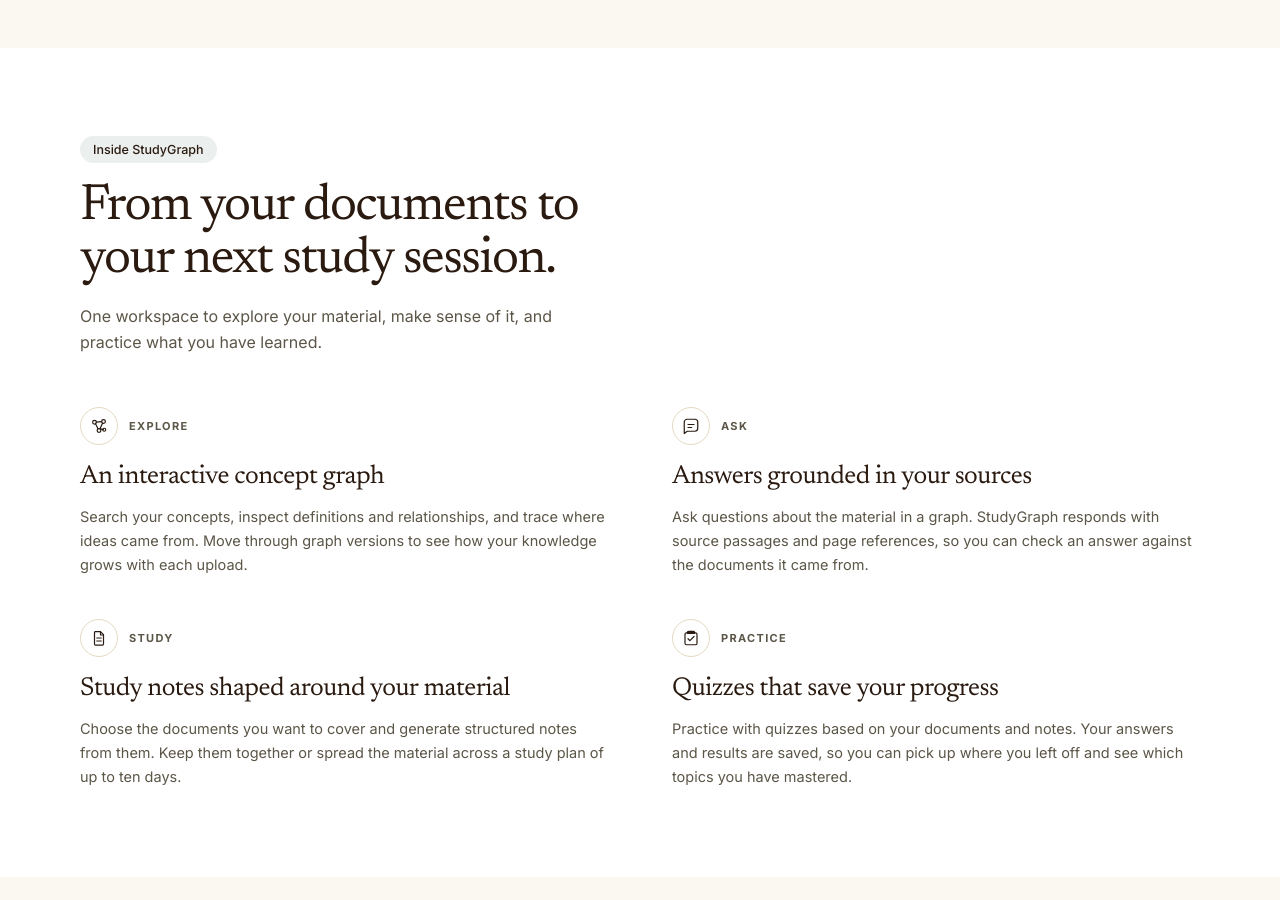
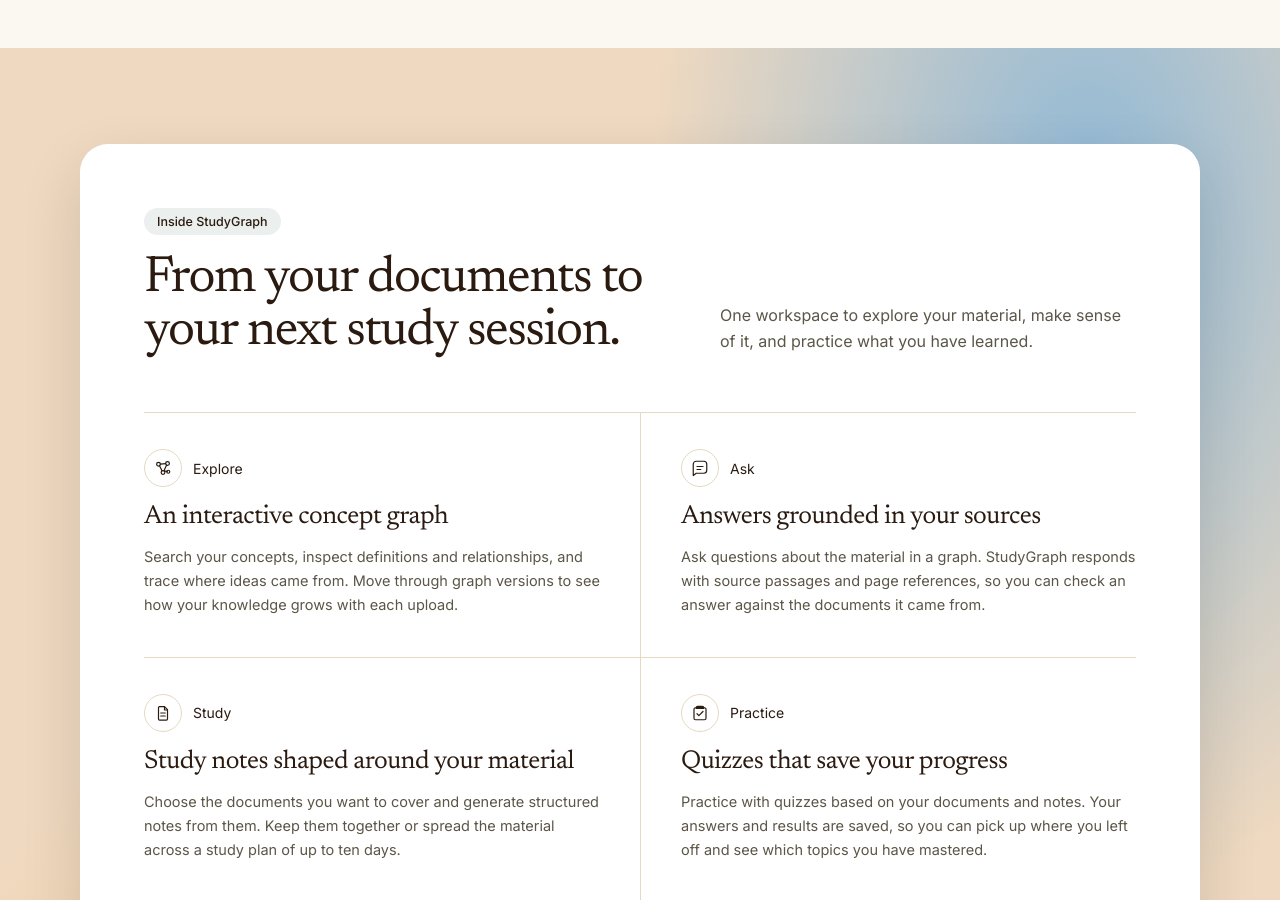
Before and after one commit to YacoobM/StudyGraph, a React (Vite) app: page / in a window 1280 px wide. Shown: the part 1900-2800 px from the top of the page. Built offline with nearby package versions, Linux system fonts and the light colour scheme; no server answers.

Commit message:
feat: gradient sync

```diff
--- a/src/pages/Landing.css
+++ b/src/pages/Landing.css
@@ -1,4 +1,4 @@
-/* Landing page — warm paper, serif display, one soft hero panel. Scoped under .lp */
+/* Landing page — warm paper, serif display, soft gradient panels. Scoped under .lp */
 .lp {
   --lp-max: 1120px;
   --lp-gutter: 28px;
@@ -39,7 +39,7 @@
   left: 16px;
 }
 
-/* buttons: pills, one dark, one soft */
+/* ---------------- buttons: pills, one dark, one soft ---------------- */
 .lp-btn {
   display: inline-flex;
   align-items: center;
@@ -84,23 +84,32 @@
   background: var(--accent-soft);
 }
 
-/* nav: slim, borderless, serif wordmark */
+/* ---------------- nav: floating pill ---------------- */
 .lp-nav {
   position: sticky;
   top: 0;
   z-index: 40;
-  background: rgba(251, 248, 242, 0.9);
-  backdrop-filter: blur(16px);
+  padding: 12px var(--lp-gutter) 0;
+  pointer-events: none; /* only the pill itself is clickable */
 }
 .lp-nav-inner {
+  pointer-events: auto;
   max-width: var(--lp-max);
   margin: 0 auto;
-  min-height: 72px;
-  padding: 12px var(--lp-gutter);
+  min-height: 60px;
+  padding: 8px 10px 8px 22px;
   display: grid;
   grid-template-columns: 1fr auto 1fr;
   align-items: center;
   gap: 24px;
+  border-radius: 999px;
+  background: rgba(255, 255, 255, 0.42);
+  backdrop-filter: blur(18px) saturate(1.6);
+  -webkit-backdrop-filter: blur(18px) saturate(1.6);
+  border: 1px solid rgba(255, 255, 255, 0.65);
+  box-shadow:
+    0 8px 32px rgba(var(--brand-ink-rgb), 0.1),
+    inset 0 1px 0 rgba(255, 255, 255, 0.75);
 }
 .lp-wordmark {
   display: inline-flex;
@@ -163,7 +172,7 @@
   gap: 6px;
 }
 
-/* eyebrow becomes a soft pill, sentence case */
+/* eyebrow: soft pill, sentence case */
 .lp-eyebrow {
   display: inline-block;
   margin-bottom: 18px;
@@ -175,7 +184,7 @@
   color: var(--lp-ink);
 }
 
-/* hero */
+/* ---------------- hero ---------------- */
 .lp-hero {
   max-width: var(--lp-max);
   margin: 0 auto;
@@ -221,6 +230,7 @@
   border-radius: 32px;
   overflow: hidden;
   background: var(--hero-gradient);
+  scroll-margin-top: 92px;
 }
 .lp-hero-visual::before {
   content: "";
@@ -255,7 +265,7 @@
   letter-spacing: 0.03em;
 }
 
-/* demo card */
+/* ---------------- graph demo card ---------------- */
 .lp-demo {
   position: relative;
   z-index: 1;
@@ -369,20 +379,55 @@
   color: var(--lp-muted);
 }
 
-/* sections */
+/* readability inside the demo card */
+.lp-demo-bar,
+.lp-demo-caption,
+.lp-demo-step,
+.lp-demo-stats {
+  color: var(--text-2);
+}
+.lp-demo-title,
+.lp-demo-stats b,
+.lp-demo-step.on {
+  color: var(--text-0);
+}
+.lp-demo .lgd-link line {
+  stroke: var(--border-strong);
+}
+.lp-demo .lgd-label {
+  fill: var(--text-1);
+  font-weight: 600;
+}
+.lp-demo .lgd-node:has(circle[fill="#355b47"]) .lgd-label {
+  fill: var(--text-0);
+  font-weight: 700;
+}
+.lp-demo .lgd-node circle[fill="#b6a58f"] {
+  fill: #9d8a70;
+}
+
+/* ---------------- sections ---------------- */
 .lp-section {
   padding: 88px var(--lp-gutter);
+  scroll-margin-top: 92px;
 }
-.lp-section-alt {
-  background: var(--lp-paper-2);
-}
+
+/* headline left, supporting line right */
 .lp-section-head {
   max-width: var(--lp-max);
   margin: 0 auto 52px;
+  display: grid;
+  grid-template-columns: minmax(0, 1.25fr) minmax(0, 1fr);
+  column-gap: 56px;
+  align-items: end;
+}
+.lp-section-head .lp-eyebrow {
+  grid-column: 1 / -1;
+  justify-self: start;
 }
 .lp-section-head h2 {
   margin: 0;
-  max-width: 20ch;
+  max-width: 18ch;
   font-family: var(--lp-serif);
   font-size: clamp(34px, 4vw, 52px);
   font-weight: 400;
@@ -391,14 +436,14 @@
   color: var(--lp-ink);
 }
 .lp-section-head p {
-  margin: 16px 0 0;
+  margin: 0 0 6px;
   max-width: 48ch;
   font-size: 16px;
   line-height: 1.6;
   color: var(--lp-muted);
 }
 
-/* process: hairline above, no outer box */
+/* ---------------- process: hairline above each step ---------------- */
 .lp-process-box {
   max-width: var(--lp-max);
   margin: 0 auto;
@@ -462,20 +507,43 @@
   color: var(--lp-muted);
 }
 
-/* features: open editorial columns with a clear visual cue per workflow */
+/* ---------------- finale: one gradient behind features, CTA and footer ---------------- */
+.lp-finale {
+  background: var(--hero-gradient);
+}
+
+/* features: white card, hairline cells */
+.lp-section-alt {
+  padding: 96px var(--lp-gutter);
+}
+.lp-feature-card {
+  max-width: var(--lp-max);
+  margin: 0 auto;
+  padding: 64px clamp(24px, 5vw, 64px);
+  border-radius: 28px;
+  background: var(--bg-elev);
+  box-shadow: 0 24px 60px rgba(28, 26, 22, 0.14);
+}
 .lp-benefits {
   max-width: var(--lp-max);
   margin: 0 auto;
   display: grid;
   grid-template-columns: repeat(2, minmax(0, 1fr));
-  column-gap: 64px;
-  row-gap: 42px;
+}
+.lp-benefit {
+  padding: 36px 40px 40px 0;
+  border-top: 1px solid var(--lp-line);
+}
+.lp-benefit:nth-child(even) {
+  padding-left: 40px;
+  padding-right: 0;
+  border-left: 1px solid var(--lp-line);
 }
 .lp-feature-top {
   display: flex;
   align-items: center;
   gap: 11px;
-  margin-bottom: 18px;
+  margin-bottom: 16px;
 }
 .lp-feature-icon {
   width: 38px;
@@ -493,14 +561,6 @@
   width: 18px;
   height: 18px;
 }
-.lp-feature-label {
-  font-size: 11px;
-  font-weight: 700;
-  letter-spacing: 0.12em;
-  line-height: 1;
-  text-transform: uppercase;
-  color: var(--lp-muted);
-}
 .lp-benefit h3 {
   margin: 0 0 12px;
   font-family: var(--lp-serif);
@@ -516,14 +576,16 @@
   color: var(--lp-muted);
 }
 
-/* final CTA */
+/* ---------------- final CTA: full-bleed gradient section ---------------- */
 .lp-cta {
-  padding: 110px var(--lp-gutter);
+  margin: 0;
+  padding: 128px var(--lp-gutter) 112px;
   text-align: center;
 }
 .lp-cta h2 {
   margin: 0 auto;
-  max-width: 16ch;
+  max-width: 18ch;
+  text-wrap: balance;
   font-family: var(--lp-serif);
   font-size: clamp(40px, 5.4vw, 68px);
   font-weight: 400;
@@ -536,19 +598,19 @@
   color: var(--lp-muted);
 }
 
-/* footer */
+/* ---------------- footer ---------------- */
 .lp-foot {
   max-width: var(--lp-max);
   margin: 0 auto;
   padding: 28px var(--lp-gutter) 44px;
-  border-top: 1px solid var(--lp-line);
+  border-top: 1px solid rgba(var(--brand-ink-rgb), 0.14);
   display: flex;
   justify-content: space-between;
   align-items: center;
   flex-wrap: wrap;
   gap: 8px 24px;
   font-size: 13px;
-  color: var(--lp-muted);
+  color: var(--lp-ink);
 }
 .lp-foot-line {
   display: flex;
@@ -563,9 +625,7 @@
   font-size: 13px;
 }
 
-@media (max-width: 1024px) {
-  .lp-benefits { column-gap: 40px; }
-}
+/* ---------------- responsive ---------------- */
 @media (max-width: 860px) {
   .lp-nav-inner {
     grid-template-columns: 1fr auto;
@@ -577,6 +637,13 @@
     padding-top: 64px;
     padding-bottom: 64px;
   }
+  .lp-section-head {
+    grid-template-columns: minmax(0, 1fr);
+    row-gap: 14px;
+  }
+  .lp-section-head p {
+    margin: 0;
+  }
   .lp-process {
     grid-template-columns: minmax(0, 1fr);
     gap: 0;
@@ -587,12 +654,30 @@
   }
   .lp-benefits {
     grid-template-columns: minmax(0, 1fr);
-    row-gap: 32px;
+  }
+  .lp-benefit,
+  .lp-benefit:nth-child(even) {
+    padding: 28px 0;
+    border-left: 0;
+  }
+  .lp-section-alt {
+    padding: 56px 14px;
+  }
+  .lp-feature-card {
+    padding: 40px 22px;
+    border-radius: 22px;
+  }
+  .lp-cta {
+    padding: 88px var(--lp-gutter);
   }
 }
 @media (max-width: 560px) {
   .lp {
     --lp-gutter: 18px;
+  }
+  .lp-nav-inner {
+    padding: 6px 8px 6px 16px;
+    min-height: 54px;
   }
   .lp-nav-actions .lp-btn-quiet {
     display: none;
@@ -627,30 +712,3 @@
     opacity: 1;
   }
 }
-
-/* readability: solid card, darker text, stronger edges */
-.lp-demo-bar,
-.lp-demo-caption,
-.lp-demo-step,
-.lp-demo-stats {
-  color: var(--text-2);
-}
-.lp-demo-title,
-.lp-demo-stats b,
-.lp-demo-step.on {
-  color: var(--text-0);
-}
-.lp-demo .lgd-link line {
-  stroke: var(--border-strong);
-}
-.lp-demo .lgd-label {
-  fill: var(--text-1);
-  font-weight: 600;
-}
-.lp-demo .lgd-node:has(circle[fill="#355b47"]) .lgd-label {
-  fill: var(--text-0);
-  font-weight: 700;
-}
-.lp-demo .lgd-node circle[fill="#b6a58f"] {
-  fill: #9d8a70;
-}
--- a/src/pages/Landing.jsx
+++ b/src/pages/Landing.jsx
@@ -228,8 +228,10 @@ export default function Landing() {
           </div>
         </section>
 
-        {/* ---------------- features ---------------- */}
+                {/* ---------------- finale: one gradient behind features, CTA and footer ---------------- */}
+        <div className="lp-finale">
           <section className="lp-section lp-section-alt" id="lp-features">
+            <div className="lp-feature-card">
               <div className="lp-section-head">
                 <span className="lp-eyebrow">Inside StudyGraph</span>
                 <h2>From your documents to your next study session.</h2>
@@ -251,16 +253,15 @@ export default function Landing() {
                   </article>
                 ))}
               </div>
+            </div>
           </section>
 
-        {/* ---------------- final CTA ---------------- */}
           <section className="lp-cta">
             <h2>Build your knowledge graph</h2>
             <p>Turn your course materials into connected knowledge.</p>
             <button type="button" className="lp-btn lp-btn-solid lp-btn-lg"
                     onClick={() => navigate('/login')}>Upload your first document</button>
           </section>
-      </main>
 
           <footer className="lp-foot">
             <div className="lp-foot-line">
@@ -271,5 +272,7 @@ export default function Landing() {
             <div className="lp-foot-credit">Developed by MCS03</div>
           </footer>
         </div>
+      </main>
+    </div>
   )
 }
```
Lines whose indentation alone changed are shown as unchanged.
